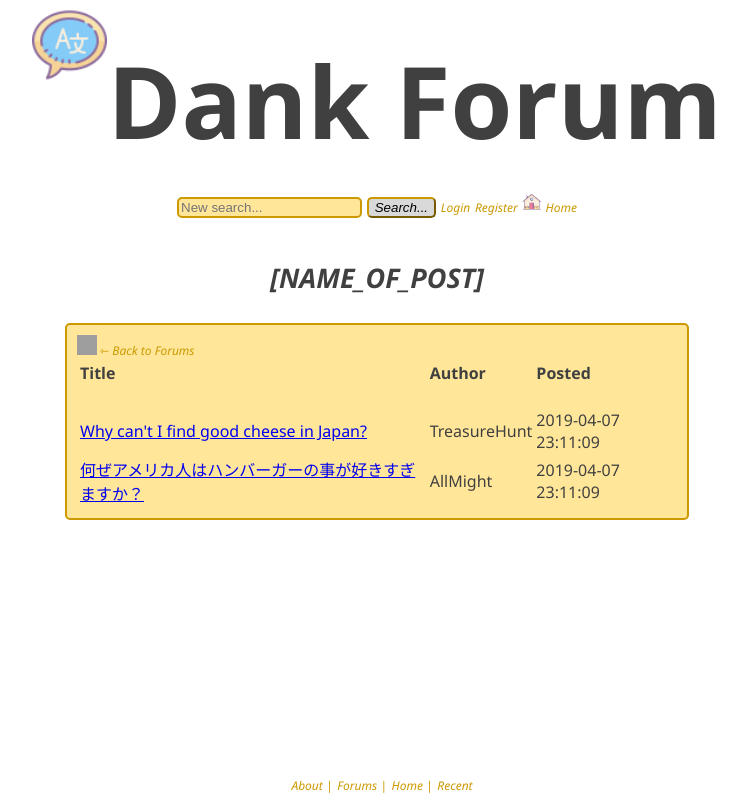
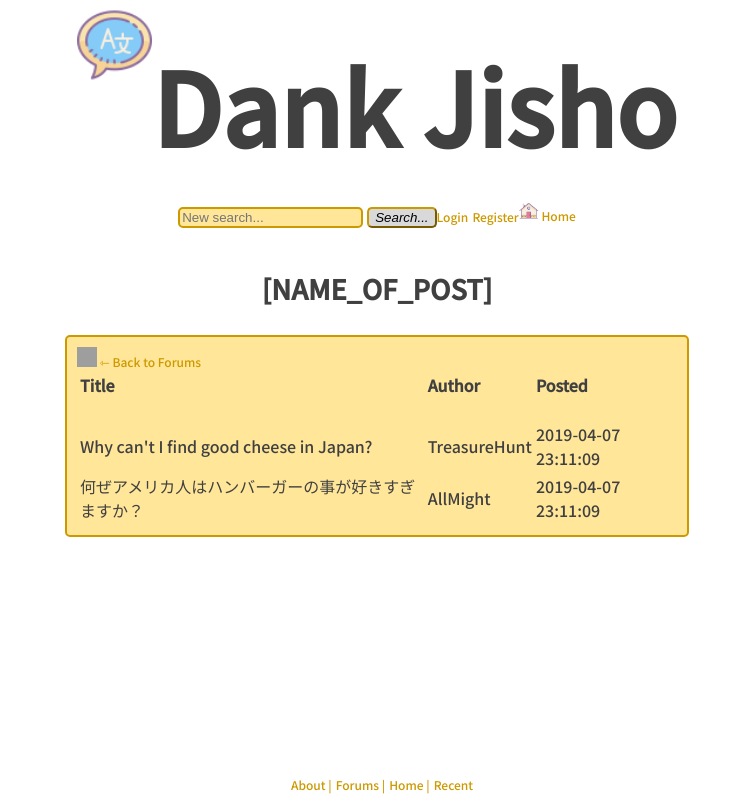
Before and after one commit to ClarkAllen1556/DankJisho, a PHP site: page /forum_comments.php in a window 1280 px wide. Shown: the whole page, without its empty margins (263-1009 px from the left). Run offline with PHP 8.4, Linux system fonts and the light colour scheme; data comes from the database, SQL or seed files in the repository; grey boxes are pictures that could not be loaded.

Commit message:
New font; Selectable Table Elements; JavaScript

```diff
--- a/_handle_forum.php
+++ b/_handle_forum.php
@@ -8,6 +8,7 @@ function getForumListings() {
 
 	$conn = $dao->getConnection();
 	$query = "select
+		ForumPosts.ID,
 		Title,
 		Users.Username as Author,
 		SubmissionTime as Posted
--- a/elements/element_header.php
+++ b/elements/element_header.php
@@ -10,6 +10,8 @@
 	<link rel="stylesheet" href="styles/footer_section.css">
 	<link rel="stylesheet" href="styles/register_section.css">
 	<link rel='icon' type='image/x-icon' href='favicon.ico' />
+	<link href="https://fonts.googleapis.com/css?family=Noto+Sans+SC:500&amp;subset=japanese" rel="stylesheet">
+	<script src="https://ajax.googleapis.com/ajax/libs/jquery/3.3.1/jquery.min.js"></script>
 </head>
 <header>
 	<div id="Title">
--- a/forum_comments.php
+++ b/forum_comments.php
@@ -4,41 +4,18 @@ session_start();
 
 <html>
 
-<head>
-	<title>Forums - DankJisho</title>
-	<link rel="stylesheet" href="styles/title_section.css">
-	<link rel="stylesheet" href="styles/search_section.css">
-	<link rel="stylesheet" href="styles/content_section.css">
-	<link rel="stylesheet" href="styles/global.css">
-	<link rel="stylesheet" href="styles/footer_section.css">
-	<link rel='icon' type='image/x-icon' href='favicon.ico' />
-</head>
-<header>
-	<div id="Title">
-		<span class="UpTitleIcons"> <img src="icons/logo_cute.png"> </span>
-		<h1><span class="UpTitle"> <a class="NamedLink" href="index.php">Dank Forum </a> </span></h1>
-	</div>
-	<div id="Search">
-		<form method='get' action="search.php">
-			<input class='Search' class='Box' type='text' name='search' placeholder="New search..."> <!-- TODO This image is not resizing-->
-			<button type="submit" class=""> <i class="SearchButton"> Search...<!-- <img class="TextImage" src="icons/searchbox_icon.png"> </i> --> </button>
-		</form>
-		<?php
-		if(isset($_SESSION["logged_in"]))
-			echo "<span> <a class='Link' href='userpage.php'>" . htmlspecialchars($_SESSION['username']) . "</a> <a class='Link' href='_handle_logout.php'>Logout...</a></span>";
-		else
-			echo "<span> <a class='Link' href='login.php'>Login</a> <a class='Link' href='register.php'>Register</a></span>";
-		?>
-		<span><a class='Link' href='index.php'> <img class='TextImage' src='icons/home_icon.png'> Home </a> </span>
-	</div>
-</header>
+<!-- HEADER -->
+<?php
+include "./elements/element_header.php";
+?>
+<!--  -->
 
 <body>
-	<h2><a class="NamedLink">[NAME_OF_POST]</a></h2>
-	<div class="Row">
-		<div class="Column" id="Forum_Col">
-			<!-- <span><a href="test.php"> testing link</a></span> -->
-			<a class="Link" href="forum.php"> <img class="TextImage" src="icons/forum_icon.png"> &#8701 Back to Forums </a>
+	<h2><a class='NamedLink'>[NAME_OF_POST]</a></h2>
+	<div class='Row'>
+		<div class='Column' id='Forum_Col'>
+			<!-- <span><a href='test.php'> testing link</a></span> -->
+			<a class='Link' href='forum.php'> <img class='TextImage' src='icons/forum_icon.png'> &#8701 Back to Forums </a>
 			<?php
 			include "./_handle_forum.php";
 
@@ -48,7 +25,7 @@ session_start();
 			echo "<td><h4> Title </h4></td>". "<td><h4> Author </h4></td>" . "<td><h4> Posted </h4></td>";
 			foreach ($listings as $post) {
 				echo "<tr><td>"
-				. "<a href=\"./forum_comments.php\">" . htmlspecialchars($post['Title'])
+				. htmlspecialchars($post['Title'])
 				. "<td>" . htmlspecialchars($post['Author'])
 				. "</td><td> {$post['Posted']} </td></tr>";
 			}
--- a/styles/global.css
+++ b/styles/global.css
@@ -1,5 +1,6 @@
 html {
-	font-family: 'Segoe UI', 'Tahoma', 'Geneva', 'Verdana', 'sans-serif';
+	/* font-family: 'Segoe UI', 'Tahoma', 'Geneva', 'Verdana', 'sans-serif'; */
+    font-family: 'Noto Sans SC', sans-serif;
 	font-size: 18px;
 	color: #404040;
 }
@@ -41,6 +42,10 @@ tr {
 	border-bottom: 1px solid black;
 }
 
+tr:hover {
+	background:#cc9900;
+}
+
 table {
 	margin: auto;
 }
```
Also changed, not shown: forum.php (+17 -3 lines), new_forum_post.php (+19 -0 lines).
